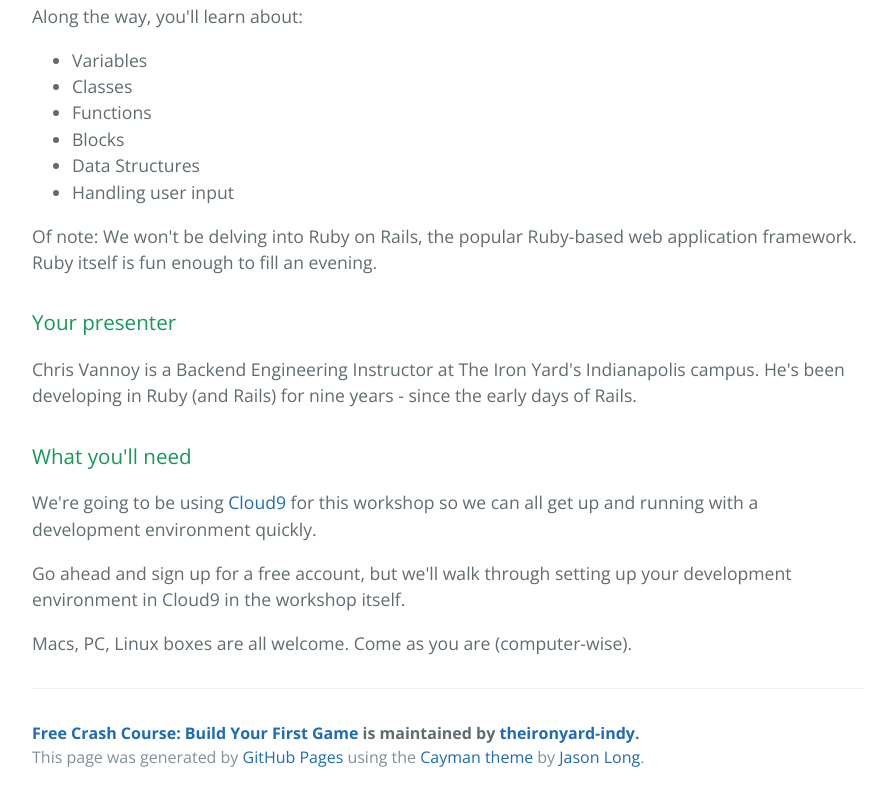
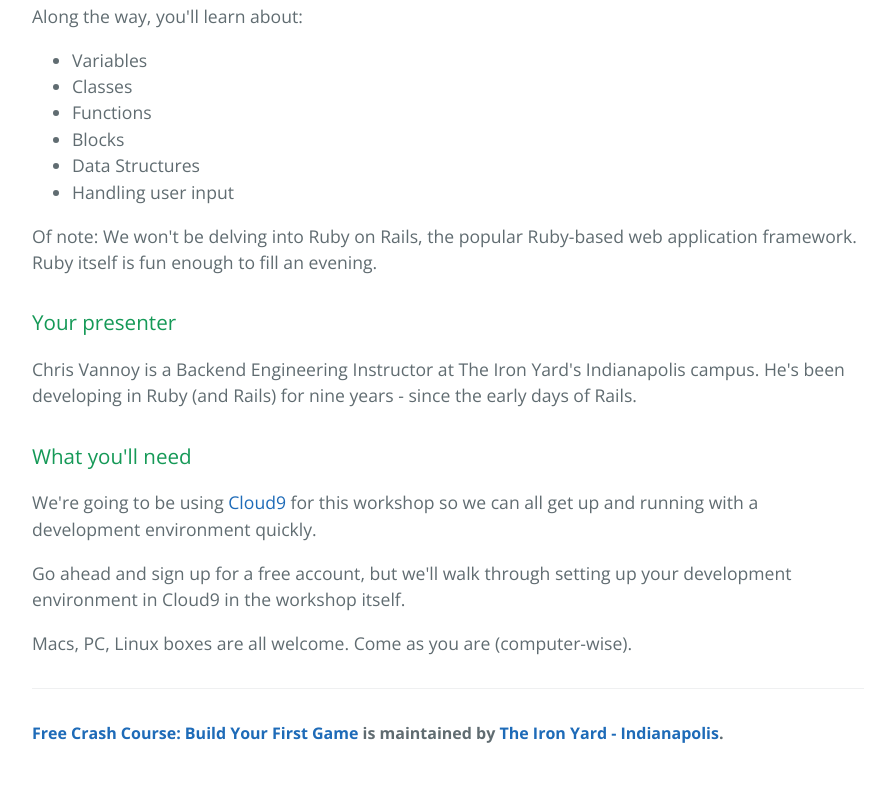
Before and after one commit to theironyard-indy/ruby-firstgame, a plain HTML site: page index.html in a window 1280 px wide. Shown: the part 850-1651 px from the top of the page, without its empty margins (192-1087 px from the left). After the commit the page ends 1627 px from the top, so only its background shows below. Drawn offline with nearby package versions, Linux system fonts and the light colour scheme.

Commit message:
Adjust footer

```diff
--- a/index.html
+++ b/index.html
@@ -60,9 +60,7 @@
 <p>Macs, PC, Linux boxes are all welcome. Come as you are (computer-wise).</p>
 
       <footer class="site-footer">
-        <span class="site-footer-owner"><a href="https://github.com/theironyard-indy/ruby-firstgame">Free Crash Course: Build Your First Game</a> is maintained by <a href="https://github.com/theironyard-indy">theironyard-indy</a>.</span>
-
-        <span class="site-footer-credits">This page was generated by <a href="https://pages.github.com">GitHub Pages</a> using the <a href="https://github.com/jasonlong/cayman-theme">Cayman theme</a> by <a href="https://twitter.com/jasonlong">Jason Long</a>.</span>
+        <span class="site-footer-owner"><a href="https://github.com/theironyard-indy/ruby-firstgame">Free Crash Course: Build Your First Game</a> is maintained by <a href="https://www.theironyard.com/indy">The Iron Yard - Indianapolis</a>.</span>
       </footer>
 
     </section>
```
